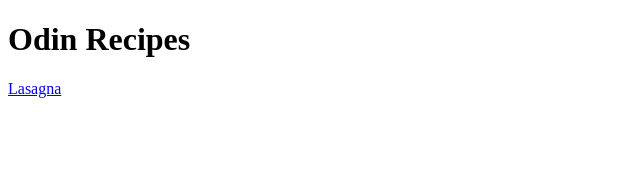
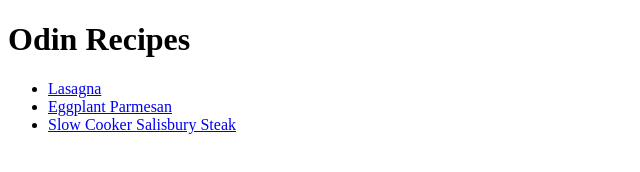
Before and after one commit to ANuevo1/odin-recipes, a plain HTML site: page index.html in a window 1280 px wide. Shown: the whole page, without its empty margins (0-640 px from the left). Drawn offline with Linux system fonts and the light colour scheme.

Commit message:
Amend Index File

```diff
--- a/index.html
+++ b/index.html
@@ -7,7 +7,11 @@
 
 <body>
     <h1>Odin Recipes</h1>
-    <a href="./recipes/lasagna.html">Lasagna</a>
+    <ul>
+   <li> <a href="./recipes/lasagna.html">Lasagna</a></li>
+   <li> <a href="./recipes/eggplant-parmesan.html">Eggplant Parmesan</a> </a> </li>
+   <li> <a href="./recipes/slow-cooker-steak.html">Slow Cooker Salisbury Steak</a></li>
+       </ul>
 </body>
 
 
```
